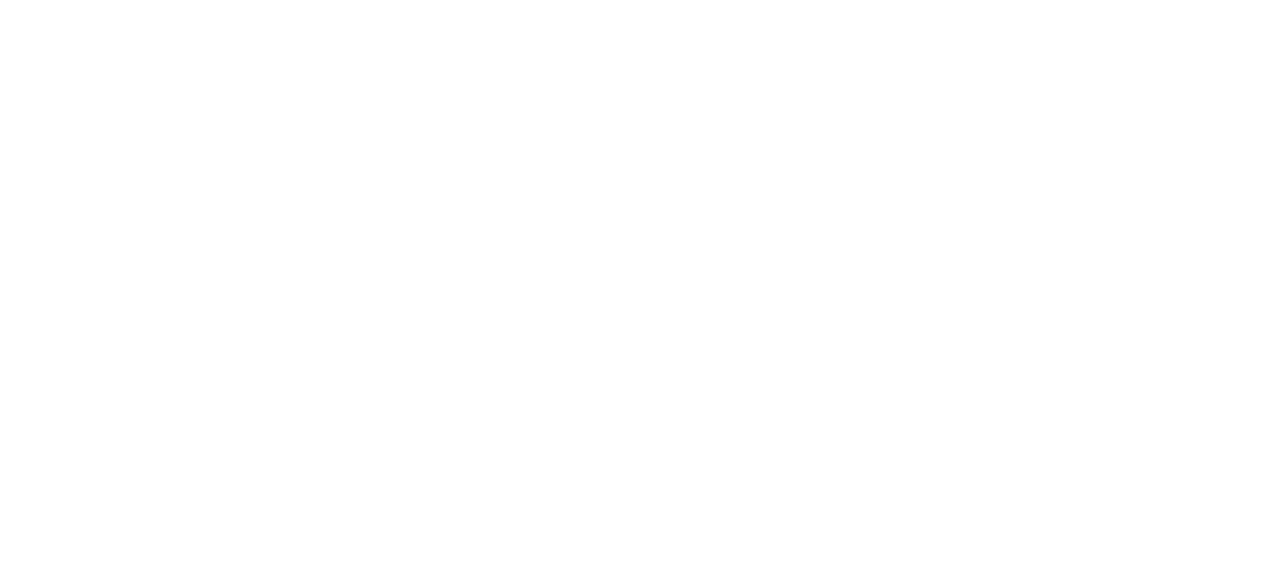
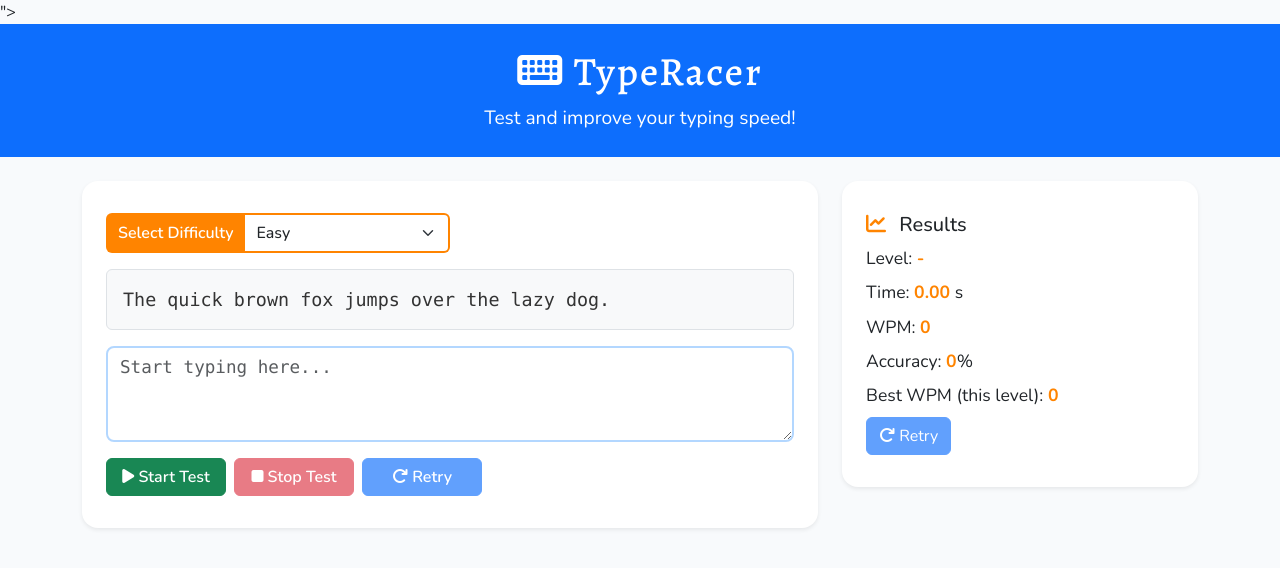
Before and after one commit to Sandhya80/TypeRacer, a plain HTML site: page index.html in a window 1280 px wide. Drawn offline with nearby package versions, Linux system fonts and the light colour scheme.

Commit message:
changed the file structure

```diff
--- /dev/null
+++ b/assets/css/style.css
@@ -0,0 +1,216 @@
+@import url('https://fonts.googleapis.com/css2?family=Alegreya:ital,wght@0,400..900;1,400..900&family= Nunito:ital,wght@0,200..1000;1,200..1000&display=swap');
+
+body {
+    background: #f8fafc;
+    font-family: Nunito, sans-serif;
+}
+/* Header */
+
+header {
+    background-color: #ff8400;
+    color: white;
+}
+
+header h1 {
+    font-family: Alegreya, serif;
+    font-size: 2.5rem;
+    letter-spacing: 2px;
+}
+header .lead {
+    font-size: 1.2rem;
+    font-weight: 400;
+     font-family: 'Nunito', Arial, sans-serif;
+}
+
+/* Card styles */
+.card {
+    border-radius: 1rem;
+    border: none;
+}
+
+.card-body {
+    padding: 2rem 1.5rem;
+}
+
+/* Bootstrap input-group for dropdown */
+.input-group.w-50 {
+    min-width: 220px;
+    max-width: 350px;
+}
+
+.input-group-text {
+    background: #ff8400;
+    color: #fff;
+    font-weight: 600;
+    border: none;
+    font-family: 'Nunito', Arial, sans-serif;
+}
+
+.form-select {
+    font-family: 'Nunito', Arial, sans-serif;
+    font-weight: 500;
+    border: 2px solid #ff8400;
+    border-left: none;
+}
+
+.form-select:focus {
+    border-color: #ff8400;
+    box-shadow: 0 0 0 0.1rem #ff840033;
+}
+
+/* Sample text area */
+#sampleText {
+    font-size: 1.15rem;
+    font-family: 'Fira Mono', 'Consolas', monospace;
+    color: #333;
+    background: #f5f7fa;
+    min-height: 60px;
+    transition: background 0.2s;
+}
+
+/* Typing input area */
+#typingInput {
+    font-size: 1.1rem;
+    font-family: 'Fira Mono', 'Consolas', monospace;
+    background: #fff;
+    border: 2px solid #b3d7ff;
+    border-radius: 0.5rem;
+    transition: border-color 0.2s;
+}
+
+#typingInput:focus {
+    border-color: #ff8400;
+    box-shadow: 0 0 0 0.1rem #ff840033;
+}
+
+/* Test control buttons */
+.d-flex.gap-2 > button {
+    min-width: 120px;
+    font-weight: 600;
+    font-family: 'Nunito', Arial, sans-serif;
+    transition: background 0.2s, color 0.2s;
+}
+
+.btn-success {
+    background-color: #198754;
+    border-color: #198754;
+}
+.btn-success:hover, .btn-success:focus {
+    background-color: #157347;
+    border-color: #146c43;
+}
+
+.btn-danger {
+    background-color: #dc3545;
+    border-color: #dc3545;
+}
+.btn-danger:hover, .btn-danger:focus {
+    background-color: #bb2d3b;
+    border-color: #b02a37;
+}
+
+.btn-primary {
+    background-color: #ff8400;
+    border-color: #ff8400;
+    color: #fff;
+}
+.btn-primary:hover, .btn-primary:focus {
+    background-color: #e67300;
+    border-color: #e67300;
+    color: #fff;
+}
+
+/* Results area */
+#results p {
+    margin-bottom: 0.5rem;
+    font-size: 1.1rem;
+    font-family: 'Nunito', Arial, sans-serif;
+}
+
+#results span {
+    font-weight: 700;
+    color: #ff8400;
+    font-family: 'Nunito', Arial, sans-serif;
+}
+
+.card-title i {
+    color: #ff8400;
+    margin-right: 0.5rem;
+}
+
+/* Responsive tweaks */
+@media (max-width: 767.98px) {
+    .card-body {
+        padding: 1.2rem 0.8rem;
+    }
+    #sampleText {
+        font-size: 1rem;
+    }
+    #typingInput {
+        font-size: 1rem;
+    }
+    .input-group.w-50 {
+        width: 100% !important;
+        min-width: unset;
+        max-width: unset;
+    }
+}
+
+/* Highlighting for real-time feedback (to be used by JS) */
+.word-correct {
+    color: #198754;
+    background: #e6f9ed;
+    border-radius: 0.2em;
+    padding: 0 2px;
+}
+
+.word-incorrect {
+    color: #dc3545;
+    background: #fbeaea;
+    border-radius: 0.2em;
+    padding: 0 2px;
+}
+
+
+
+
+
+
+
+
+
+
+/* buttons */
+
+/* commented out for now
+
+.btn-outline-orange {
+    border: 2px solid #ff8400;
+    transition: color 0.3s ease-in-out, background-color 0.3s ease-in-out;
+    margin: 5px;
+}
+
+.btn-outline-orange:hover {
+    background-color: #ff8400;
+    color: #fff;
+}
+
+
+/* results-area */
+
+/* commented out for now
+
+#results-area {
+    box-shadow: 0 0 10px #ff8400;
+    border-radius: 10px;
+    padding: 20px;
+}
+
+#results-area p {
+    font-size: 1.1rem;
+    margin-bottom: 5px;
+}
+
+#sampleText {
+    min-height: 60px;
+}
--- a/assets/style.css
+++ /dev/null
@@ -1 +0,0 @@
-@import url('https://fonts.googleapis.com/css2?family=Alegreya:ital,wght@0,400..900;1,400..900&family= Nunito:ital,wght@0,200..1000;1,200..1000&display=swap');
--- a/index.html
+++ b/index.html
@@ -3,13 +3,83 @@
 <head>
     <meta charset="UTF-8">
     <meta name="viewport" content="width=device-width, initial-scale=1.0">
-    <title>TypeRacer App</title>
+    <title>TypeRacer</title>
     <!-- Bootstrap 5 CSS -->
     <link href="https://cdn.jsdelivr.net/npm/bootstrap@5.3.3/dist/css/bootstrap.min.css" rel="stylesheet">
     <!-- FontAwesome -->
     <link rel="stylesheet" href="https://cdnjs.cloudflare.com/ajax/libs/font-awesome/6.5.0/css/all.min.css">
+    <!-- Custom CSS -->">
+    <link rel="stylesheet" href="assets\css\style.css">
 </head>
 <body>
+    <!-- Header -->
+    <header class="bg-primary text-white text-center py-4 mb-4">
+        <h1><i class="fas fa-keyboard"></i> TypeRacer</h1>
+        <p class="lead mb-0">Test and improve your typing speed!</p>
+    </header>
+
+    <main class="container">
+        <div class="row g-4">
+            <!-- Test Area (Left Column) -->
+            <div class="col-12 col-md-8">
+                <section>
+                    <div class="card shadow-sm">
+                        <div class="card-body">
+                            <!-- Difficulty selection using Bootstrap input-group -->
+                            <div class="mb-3">
+                                <div class="input-group w-50">
+                                    <label class="input-group-text" for="difficulty">Select Difficulty</label>
+                                    <select id="difficulty" class="form-select">
+                                        <option value="easy">Easy</option>
+                                        <option value="medium">Medium</option>
+                                        <option value="hard">Hard</option>
+                                    </select>
+                                </div>
+                            </div>
+                            <!-- Sample text to type -->
+                            <div id="sampleText" class="border rounded p-3 mb-3 bg-light" style="min-height: 60px;">
+                                The quick brown fox jumps over the lazy dog.
+                            </div>
+                            <!-- Typing input area -->
+                            <textarea id="typingInput" class="form-control mb-3" rows="3" placeholder="Start typing here..." disabled></textarea>
+                            <!-- Test control buttons -->
+                            <div class="d-flex gap-2">
+                                <button id="startBtn" class="btn btn-success">
+                                    <i class="fas fa-play"></i> Start Test
+                                </button>
+                                <button id="stopBtn" class="btn btn-danger" disabled>
+                                    <i class="fas fa-stop"></i> Stop Test
+                                </button>
+                                <button id="retryBtn" class="btn btn-primary" disabled>
+                                    <i class="fas fa-redo"></i> Retry
+                                </button>
+                            </div>
+                        </div>
+                    </div>
+                </section>
+            </div>
+            <!-- Results Area (Right Column) -->
+            <div class="col-12 col-md-4">
+                <section>
+                    <div class="card shadow-sm">
+                        <div class="card-body">
+                            <h5 class="card-title"><i class="fas fa-chart-line"></i> Results</h5>
+                            <div id="results">
+                                <p>Level: <span id="resultLevel">-</span></p>
+                                <p>Time: <span id="resultTime">0.00</span> s</p>
+                                <p>WPM: <span id="resultWpm">0</span></p>
+                                <p>Accuracy: <span id="accuracy">0</span>%</p>
+                                <p>Best WPM (this level): <span id="bestWpm">0</span></p>
+                            </div>
+                            <button id="retryBtn" class="btn btn-primary" disabled>
+                                <i class="fas fa-redo"></i> Retry
+                            </button>
+                        </div>
+                    </div>
+                </section>
+            </div>
+        </div>
+    </main>
 
     <!-- Bootstrap 5 JS Bundle (with Popper) -->
     <script src="https://cdn.jsdelivr.net/npm/bootstrap@5.3.3/dist/js/bootstrap.bundle.min.js"></script>
```
